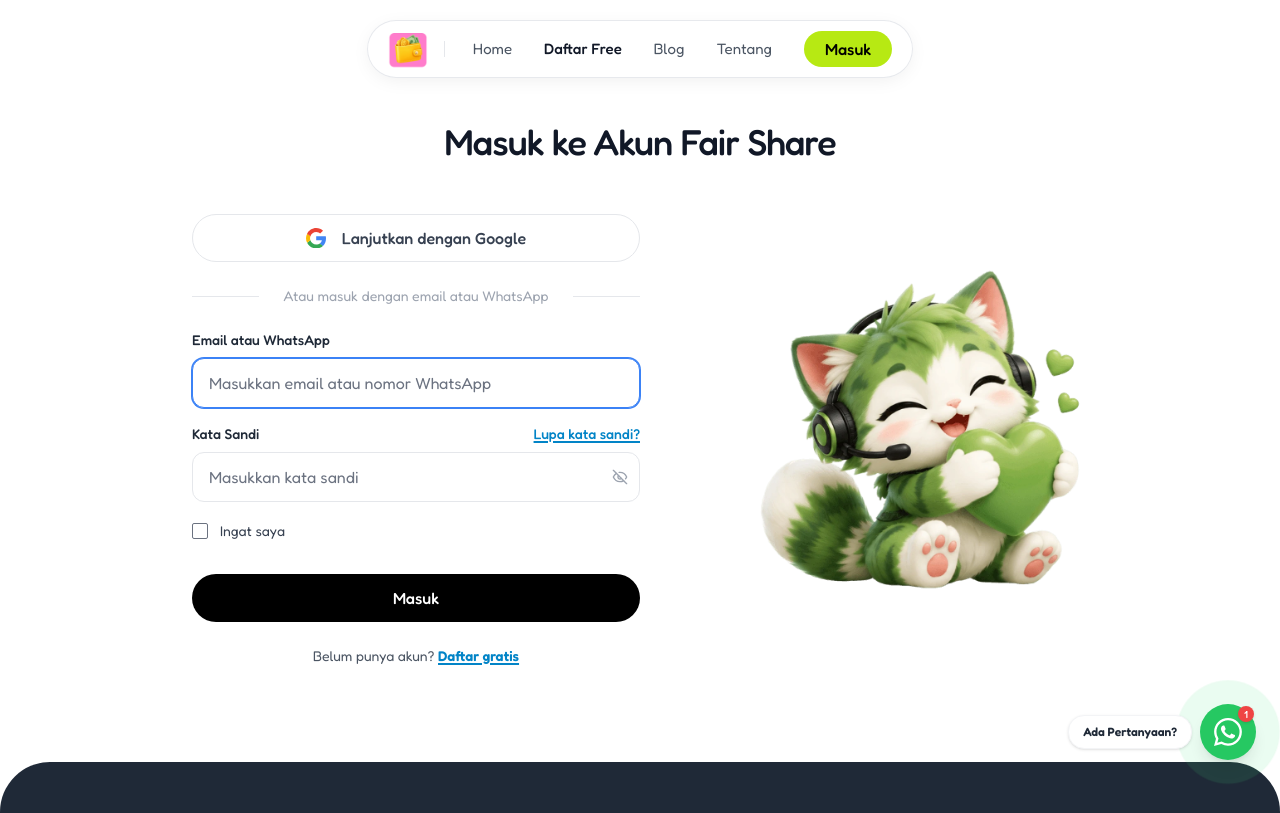
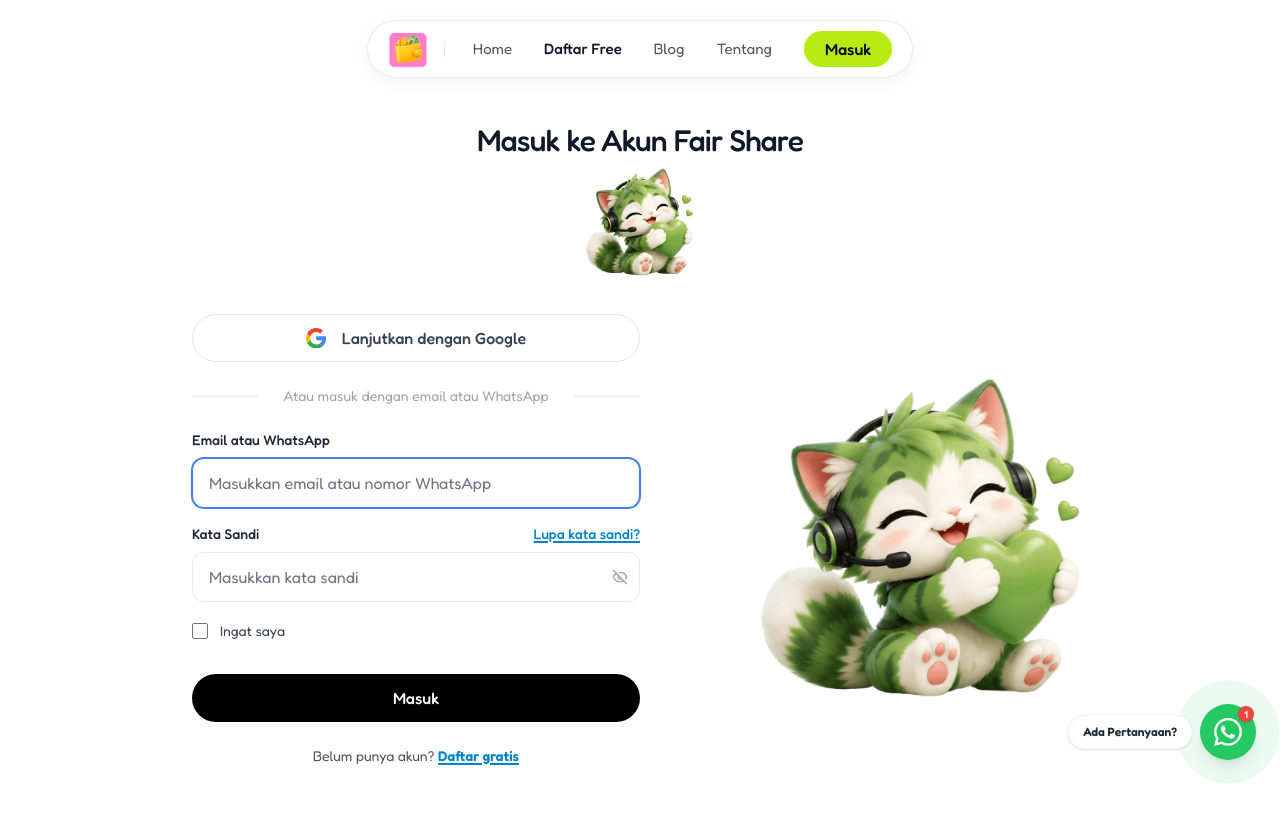
Before and after one commit to Irfansangjuara/FairShare-app-patungan, a Next.js app: page /login in a window 1280 px wide. Shown: the top 813 px of the page. Built offline with nearby package versions, Linux system fonts and the light colour scheme; no server answers.

Commit message:
fix(ui): atur jarak profesional maskot mobile/tablet dan kembalikan warna biru badge 100% gratis

```diff
--- a/src/app/(auth)/login/page.tsx
+++ b/src/app/(auth)/login/page.tsx
@@ -72,15 +72,14 @@
         <div className="px-4 mx-auto max-w-6xl">
           <div className="gap-4 justify-between items-center md:flex">
             <div className="mx-auto mb-8 w-full max-w-4xl">
-              <h1 className="mb-8 text-4xl font-medium text-center lg:mb-16 max-md:text-3xl tracking-tight">
+              <h1 className="mb-4 sm:mb-6 lg:mb-16 text-3xl sm:text-4xl font-medium text-center tracking-tight">
                 Masuk ke Akun Fair Share
               </h1>
 
               {/* Maskot Animasi Melayang untuk Mobile dan Tablet */}
-              <div className="lg:hidden">
-                <div className="flex justify-center mb-8">
+              <div className="lg:hidden flex justify-center mb-6 sm:mb-8">
                 <Image
-                    className="w-36 sm:w-44 md:w-48 h-auto animate-slow-cloud-up object-contain drop-shadow-xs"
+                  className="w-28 sm:w-36 md:w-40 h-auto animate-mascot-float object-contain drop-shadow-xs"
                   width={230}
                   height={281}
                   src="/assets/img/meong-maskot-5.webp"
@@ -88,12 +87,11 @@
                   priority
                 />
               </div>
-              </div>
 
               <div className="justify-between items-center mx-auto w-full max-w-4xl lg:flex gap-8">
                 {/* Form Column */}
                 <div className="w-full max-w-md mx-auto lg:max-w-none lg:w-1/2">
-                  <div className="mt-5">
+                  <div className="mt-1 sm:mt-2 lg:mt-5">
                     {/* Google OAuth Button */}
                     <a
                       href={googleOAuthUrl}
--- a/src/app/(auth)/register/page.tsx
+++ b/src/app/(auth)/register/page.tsx
@@ -72,15 +72,14 @@
         <div className="px-4 mx-auto max-w-6xl">
           <div className="gap-4 justify-between items-center md:flex">
             <div className="mx-auto mb-8 w-full max-w-4xl">
-              <h1 className="mb-8 text-4xl font-medium text-center lg:mb-16 max-md:text-3xl tracking-tight">
+              <h1 className="mb-4 sm:mb-6 lg:mb-16 text-3xl sm:text-4xl font-medium text-center tracking-tight">
                 Daftar Akun Fair Share
               </h1>
 
               {/* Maskot Animasi Melayang untuk Mobile dan Tablet */}
-              <div className="lg:hidden">
-                <div className="flex justify-center mb-8">
+              <div className="lg:hidden flex justify-center mb-6 sm:mb-8">
                 <Image
-                    className="w-36 sm:w-44 md:w-48 h-auto animate-slow-cloud-up object-contain drop-shadow-xs"
+                  className="w-28 sm:w-36 md:w-40 h-auto animate-mascot-float object-contain drop-shadow-xs"
                   width={230}
                   height={281}
                   src="/assets/img/meong-maskot-5.webp"
@@ -88,12 +87,11 @@
                   priority
                 />
               </div>
-              </div>
 
               <div className="justify-between items-center mx-auto w-full max-w-4xl lg:flex gap-8">
                 {/* Form Column */}
                 <div className="w-full max-w-md mx-auto lg:max-w-none lg:w-1/2">
-                  <div className="mt-5">
+                  <div className="mt-1 sm:mt-2 lg:mt-5">
                     {/* Google OAuth Button */}
                     <a
                       href={googleOAuthUrl}
--- a/src/app/globals.css
+++ b/src/app/globals.css
@@ -113,6 +113,19 @@
   animation: move-cloud-top 30s linear infinite alternate;
 }
 
+@keyframes mascot-float {
+  0%, 100% {
+    transform: translateY(0);
+  }
+  50% {
+    transform: translateY(-8px);
+  }
+}
+.animate-mascot-float {
+  animation: mascot-float 3.5s ease-in-out infinite;
+  will-change: transform;
+}
+
 @keyframes spin {
   to { transform: rotate(360deg); }
 }
--- a/src/app/page.tsx
+++ b/src/app/page.tsx
@@ -111,10 +111,10 @@
               </span>
               <div className="inline-block relative align-middle ml-1.5 sm:ml-2.5 shrink-0">
                 <div className="absolute inset-0 z-10 flex flex-col items-center justify-center pointer-events-none select-none text-center badge-text-pro">
-                  <span className="text-[9px] xs:text-[10px] sm:text-xs md:text-sm lg:text-[15px] font-black tracking-tight text-slate-950 leading-none">
+                  <span className="text-[9px] xs:text-[10px] sm:text-xs md:text-sm lg:text-[15px] font-black tracking-tight text-white leading-none drop-shadow-[0_1px_2px_rgba(0,0,0,0.35)]">
                     100%
                   </span>
-                  <span className="text-[7px] xs:text-[8px] sm:text-[9px] md:text-[10px] lg:text-[11px] font-black uppercase tracking-[0.12em] text-slate-900 leading-none mt-0.5">
+                  <span className="text-[7px] xs:text-[8px] sm:text-[9px] md:text-[10px] lg:text-[11px] font-black uppercase tracking-[0.12em] text-white leading-none mt-0.5 drop-shadow-[0_1px_2px_rgba(0,0,0,0.35)]">
                     GRATIS
                   </span>
                 </div>
```
Also changed, not shown: public/assets/img/fair-share-badge.svg. Lines whose indentation alone changed are shown as unchanged.
